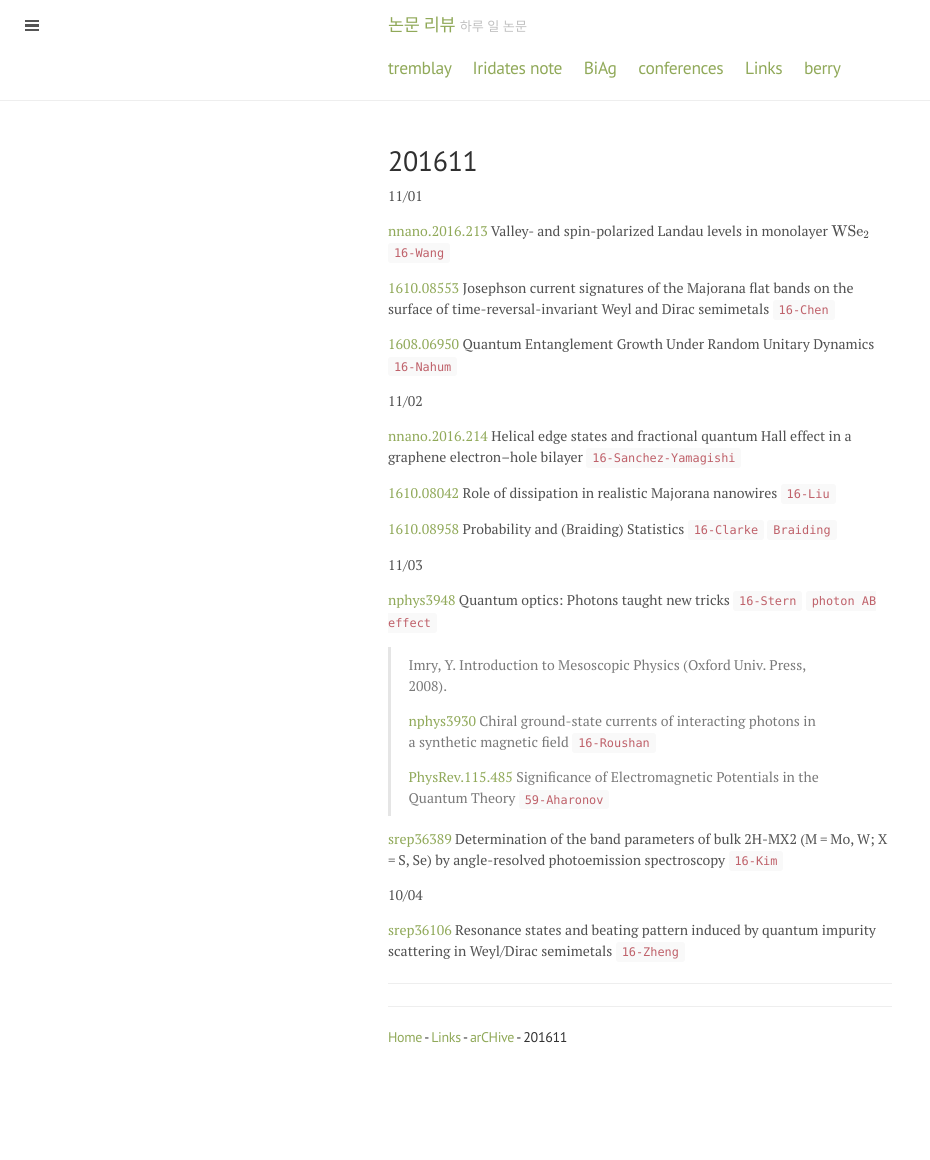
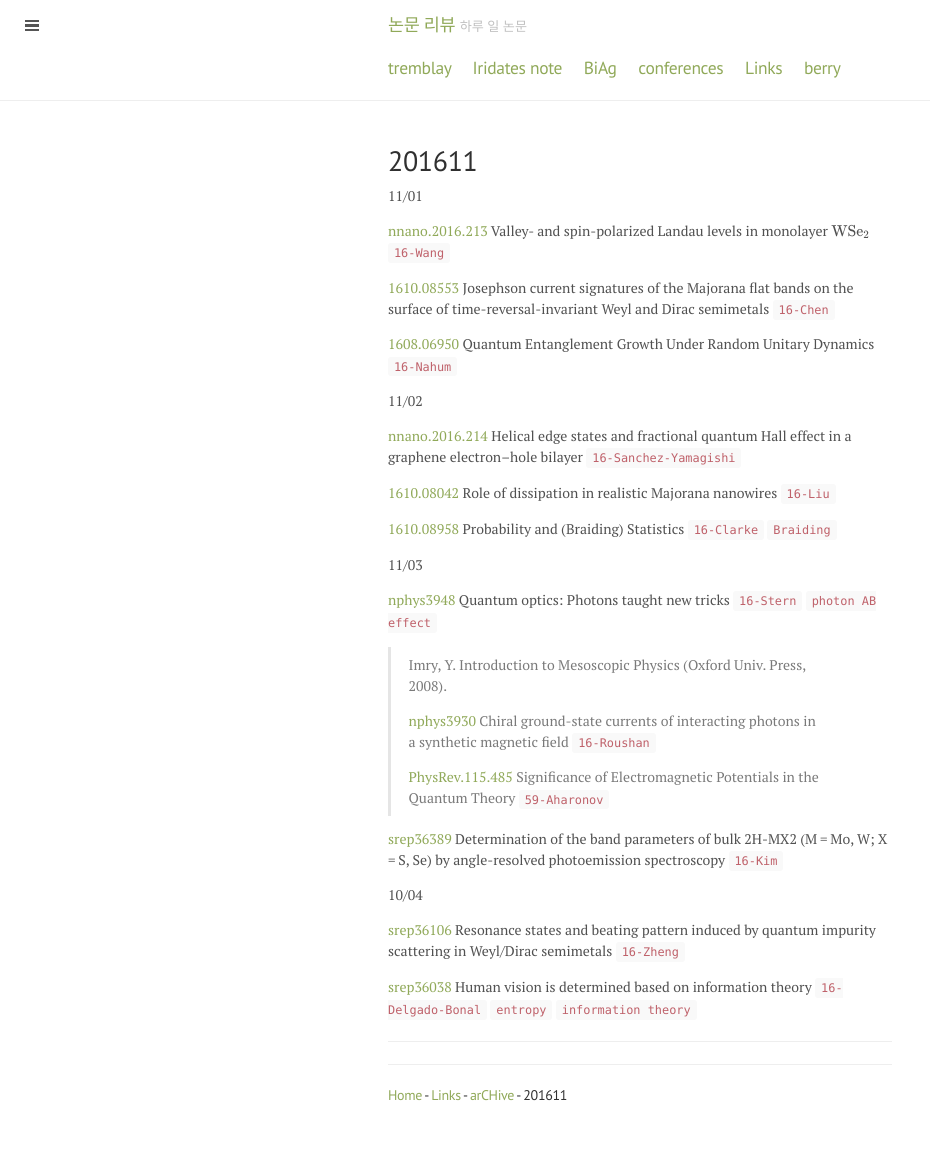
Before and after one commit to qkrwlsghdcjsworlt/work, a Jekyll site: the page built from 201611.md, in a window 1280 px wide. Shown: the whole page, without its empty margins (0-930 px from the left). Built offline with Jekyll 4.4.1, drawn with Linux system fonts in a browser that asks for light colours; formulas are drawn with MathJax 3; before the commit the page ends 1103 px from its top, so only the background shows below that.

Commit message:
“update”

```diff
--- a/201611.md
+++ b/201611.md
@@ -37,6 +37,9 @@ title: 201611
 
 [srep36106](http://www.nature.com/articles/srep36106) Resonance states and beating pattern induced by quantum impurity scattering in Weyl/Dirac semimetals `16-Zheng`
 
+[srep36038](http://www.nature.com/articles/srep36038) Human vision is determined based on information theory `16-Delgado-Bonal` `entropy` `information theory`
+
+
 
 ---
 
```
Also changed, not shown: 1 other file.
